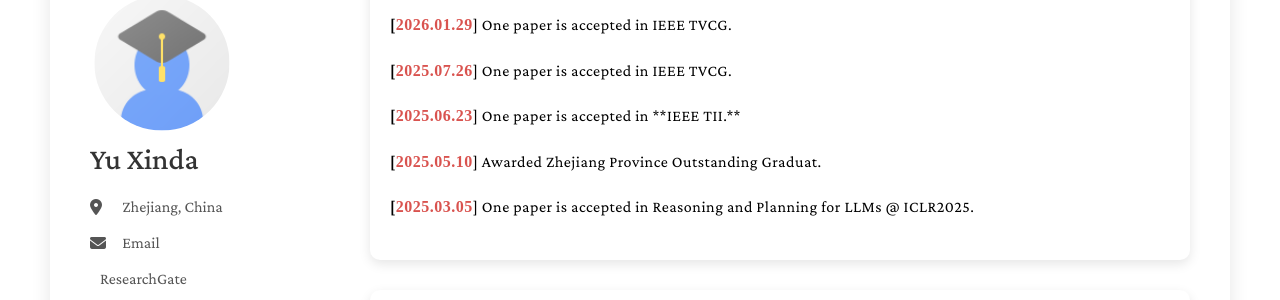
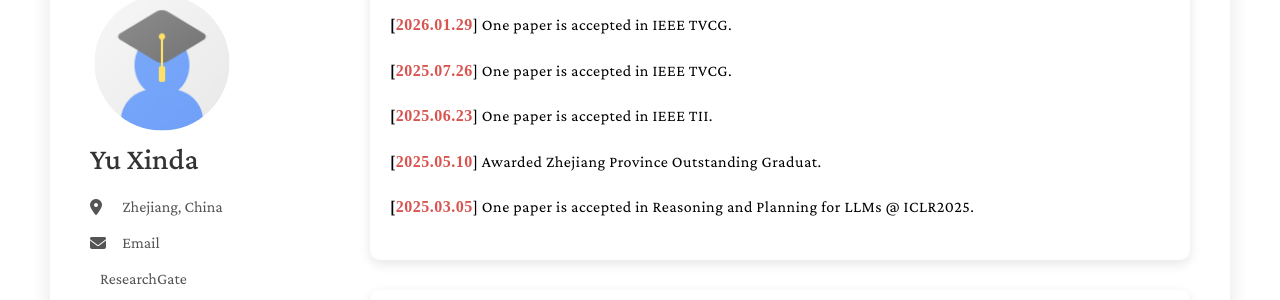
Before and after one commit to YCA-eng/YuChunan.github.io, a Jekyll site: the page built from index.md, in a window 1280 px wide and 900 px high, scrolled down 387 px. Shown: the part 153-453 px from the top of the window. Built offline with Jekyll 4.4.1, drawn with Linux system fonts in a browser that asks for light colours; a style sheet for code colours, icons or effects is not loaded.

Commit message:
Update news.yml

```diff
--- a/_data/news.yml
+++ b/_data/news.yml
@@ -19,7 +19,7 @@
 - time: 2025.07.26
   description: "One paper is accepted in IEEE TVCG."
 - time: 2025.06.23
-  description: "One paper is accepted in **IEEE TII.**"
+  description: "One paper is accepted in IEEE TII."
 - time: 2025.05.10
   description: "Awarded Zhejiang Province Outstanding Graduat."
 - time: 2025.03.05
@@ -27,6 +27,6 @@
 - time: 2024.12.10
   description: "Received the National Scholarship for Master's Students."
 - time: 2024.02.27
-  description: "One paper is accepted in **CVPR	(Highlight)**."
+  description: "One paper is accepted in CVPR	(Highlight)."
 - time: 2023.12.14
   description: "One paper is accepted in ICASSP."
```
